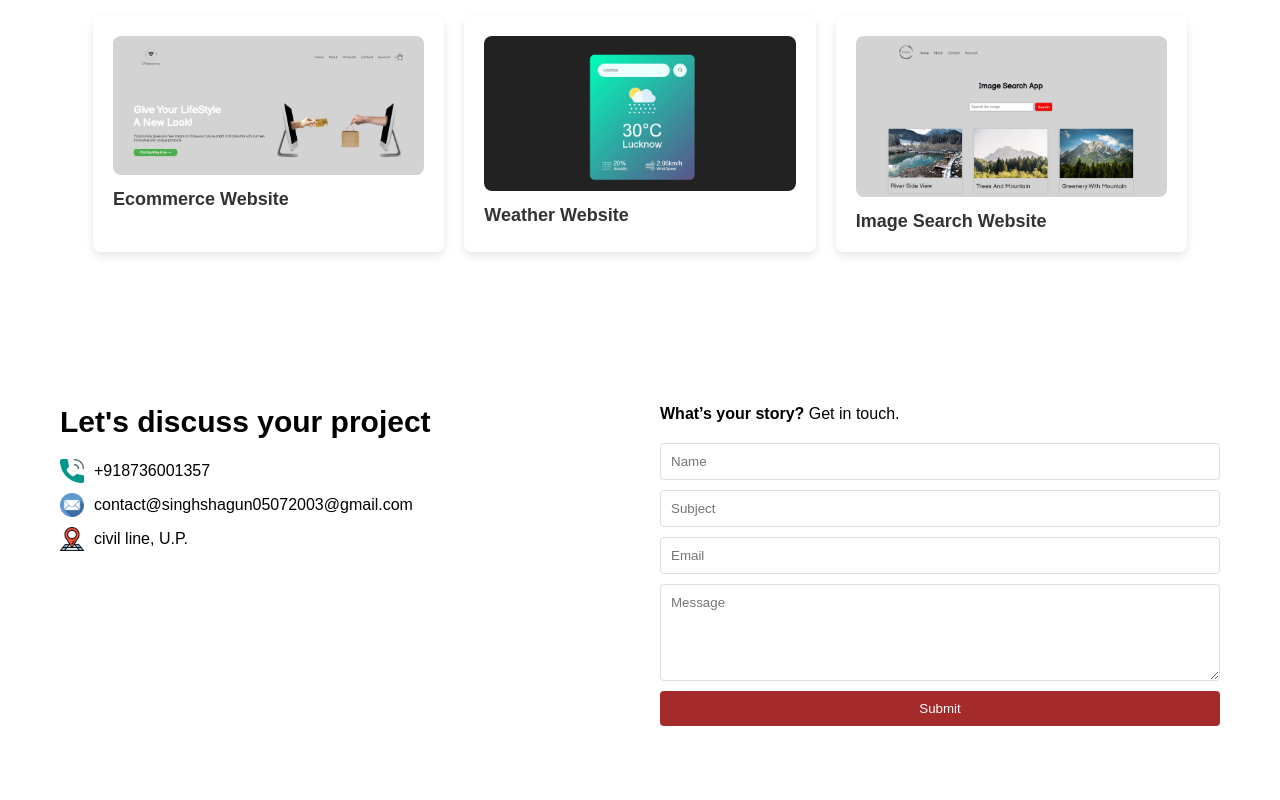
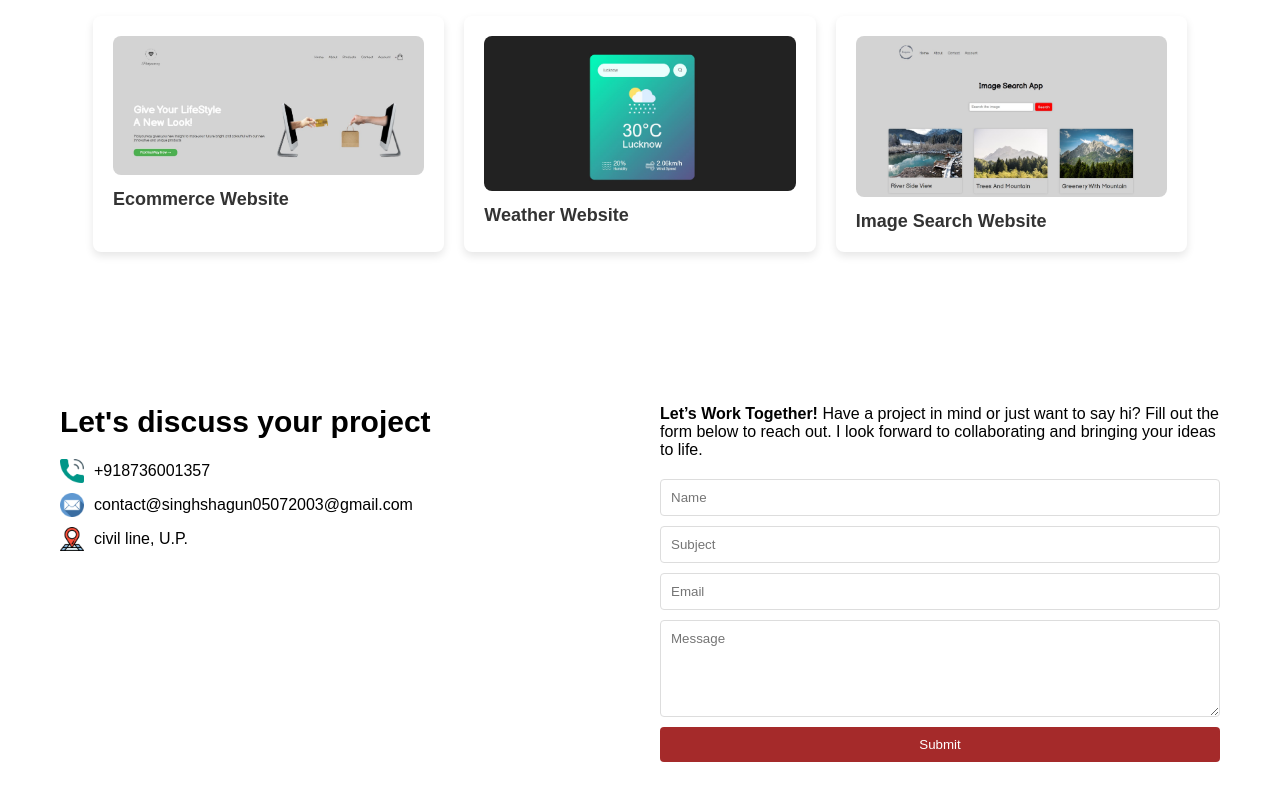
Before and after one commit to shagun2003/Portfolio, a React (Create React App) app: page / in a window 1280 px wide. Shown: the part 1738-2538 px from the top of the page. Built offline with nearby package versions, Linux system fonts and the light colour scheme; a web font is replaced by a local one.

Commit message:
Update Contact.jsx

```diff
--- a/src/Component/Contact/Contact.jsx
+++ b/src/Component/Contact/Contact.jsx
@@ -67,7 +67,7 @@ export const Contact = () => {
                 </div>
                 <div className="c-right">
                     <p className="c-desc">
-                        <b>What’s your story?</b> Get in touch.
+                        <b>Let’s Work Together!</b> Have a project in mind or just want to say hi? Fill out the form below to reach out. I look forward to collaborating and bringing your ideas to life.
                     </p>
                     <form ref={formRef} onSubmit={handleSubmit}>
                         <input
```
